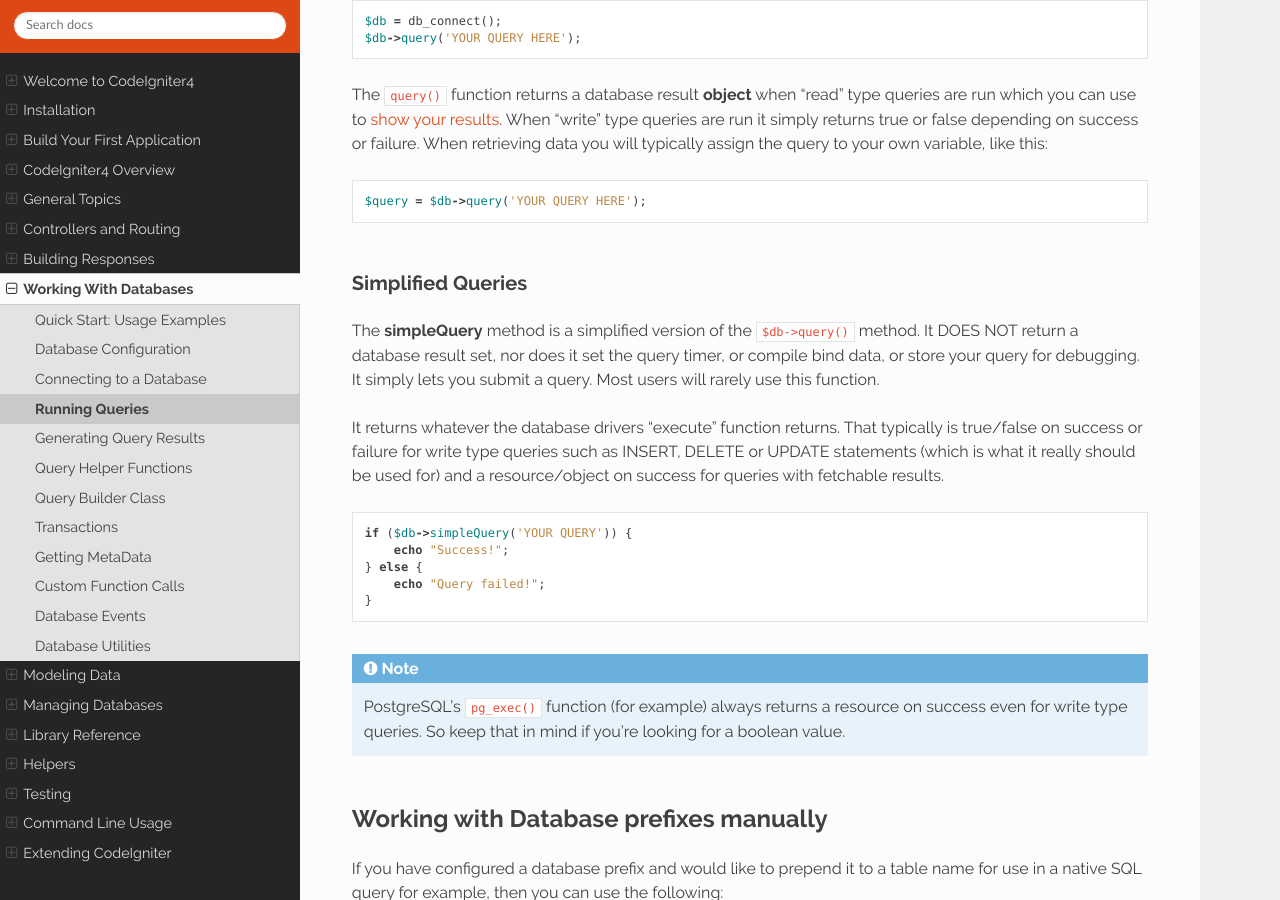
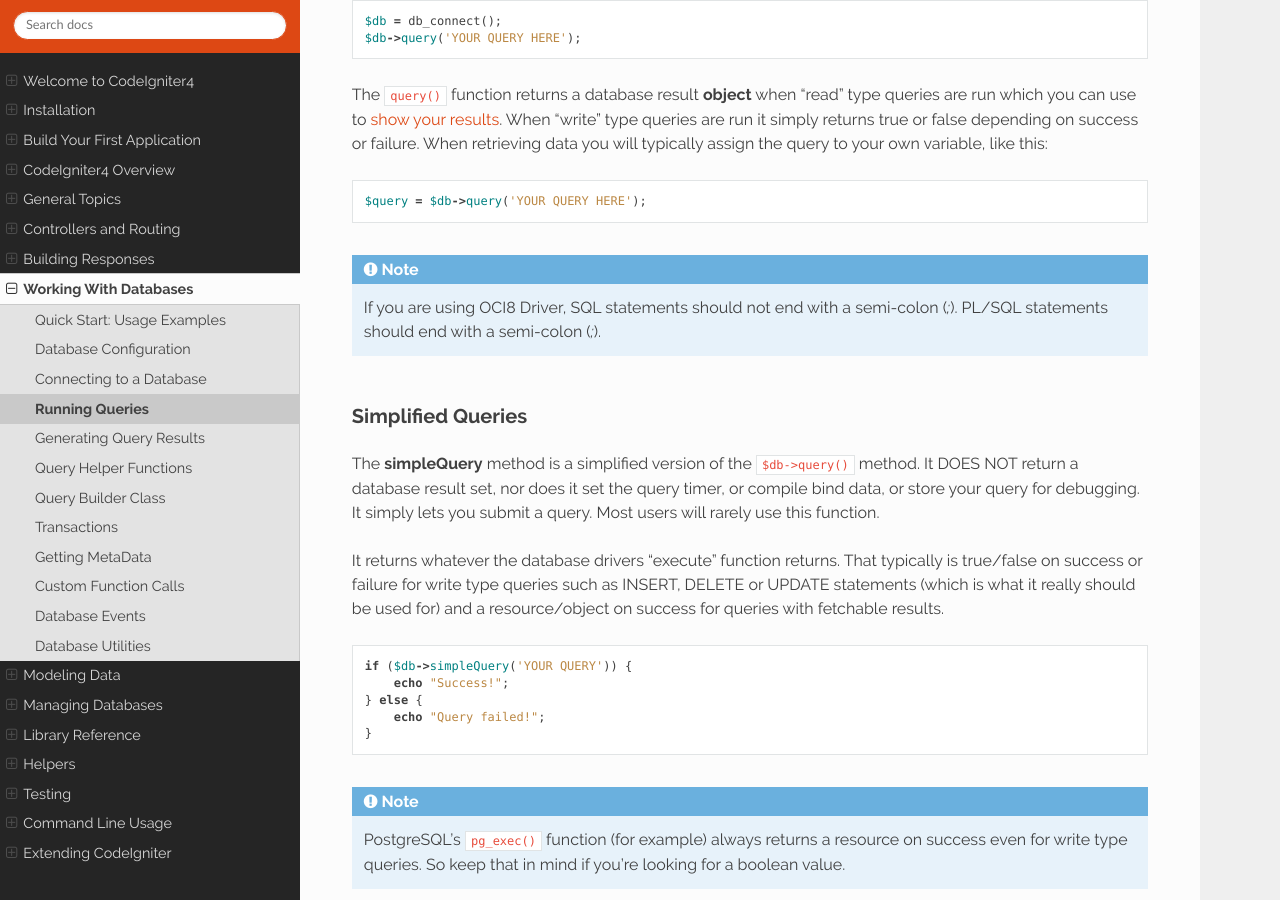
Before and after one commit to NEKOGET/ci4_user_guide_src, a Sphinx documentation site: the page built from source/database/queries.rst, in a window 1280 px wide and 900 px high, scrolled down 737 px. Built offline with Sphinx 7.4.7 and the Read the Docs theme 2.0.0, drawn with Linux system fonts in a browser that asks for light colours.

Commit message:
docs: Added a document to the query method about the presence of semicolons for OCI8.

```diff
--- a/source/database/queries.rst
+++ b/source/database/queries.rst
@@ -26,6 +26,9 @@ data you will typically assign the query to your own variable, like
 this::
 
     $query = $db->query('YOUR QUERY HERE');
+
+.. note:: If you are using OCI8 Driver, SQL statements should not end with a semi-colon (`;`).
+    PL/SQL statements should end with a semi-colon (`;`).
 
 Simplified Queries
 ==================
```
